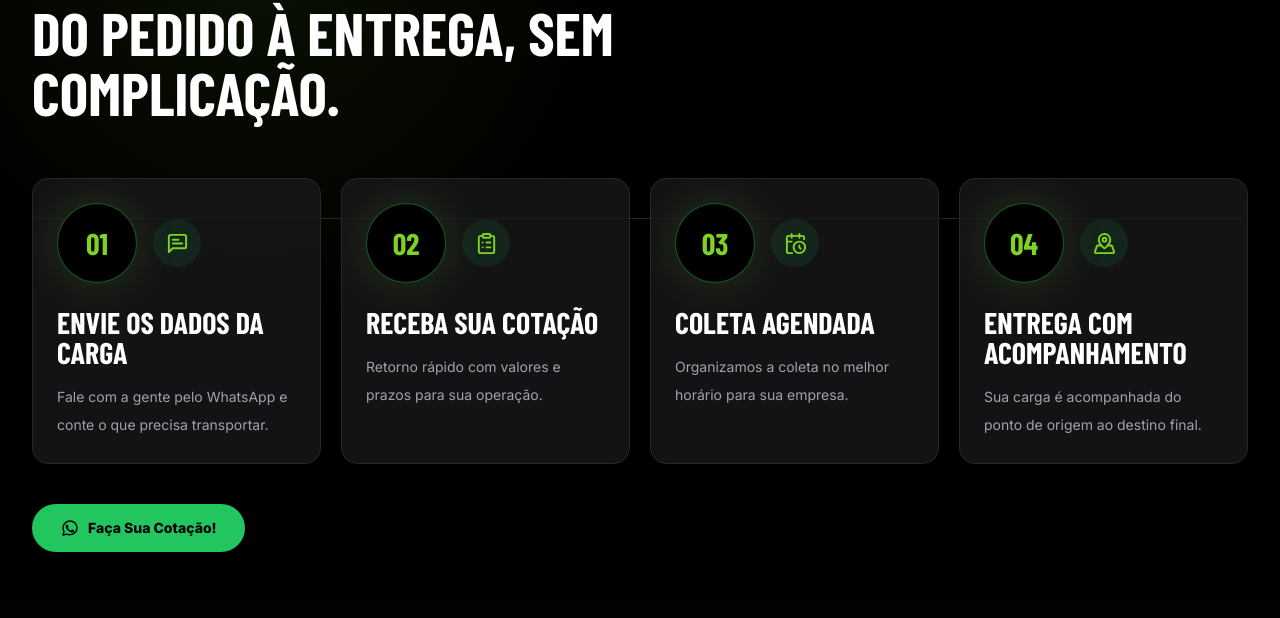
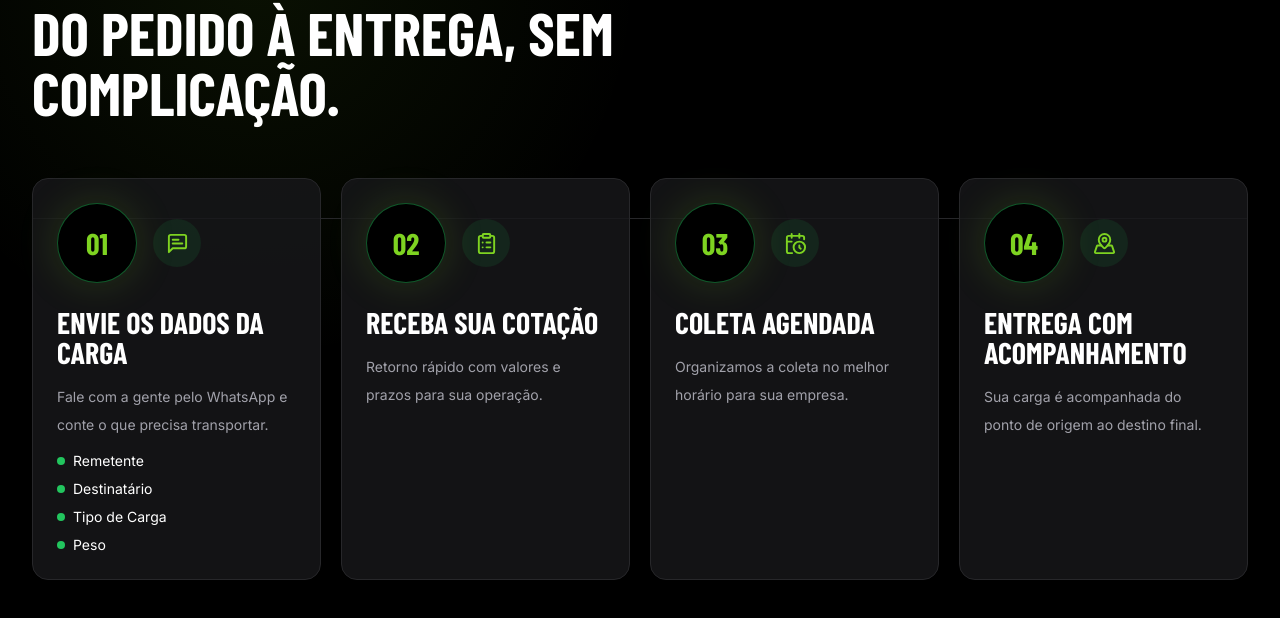
Before and after one commit to asafe750/GRUPO-BARONNE, a Next.js app: page / in a window 1280 px wide. Shown: the part 2432-3050 px from the top of the page. Built offline with nearby package versions, Linux system fonts and the light colour scheme; a web font is replaced by a local one.

Commit message:
Adiciona dados no primeiro passo

```diff
--- a/components/ComoFunciona.tsx
+++ b/components/ComoFunciona.tsx
@@ -12,7 +12,8 @@ const steps = [
     number: "01",
     icon: MessageSquareText,
     title: "Envie os dados da carga",
-    description: "Fale com a gente pelo WhatsApp e conte o que precisa transportar."
+    description: "Fale com a gente pelo WhatsApp e conte o que precisa transportar.",
+    details: ["Remetente", "Destinatário", "Tipo de Carga", "Peso"]
   },
   {
     number: "02",
@@ -62,7 +63,7 @@ export function ComoFunciona() {
         <div className="relative mt-14">
           <div className="absolute left-0 right-0 top-10 hidden h-px bg-zinc-800 lg:block" />
           <div className="grid gap-5 lg:grid-cols-4">
-            {steps.map(({ number, icon: Icon, title, description }) => (
+            {steps.map(({ number, icon: Icon, title, description, details }) => (
               <article
                 key={number}
                 className="interactive-card relative rounded-2xl border border-zinc-800 bg-zinc-900/80 p-6"
@@ -79,6 +80,16 @@ export function ComoFunciona() {
                   {title}
                 </h3>
                 <p className="mt-4 text-sm leading-7 text-zinc-400">{description}</p>
+                {details ? (
+                  <ul className="mt-3 grid gap-2 text-sm text-white">
+                    {details.map((detail) => (
+                      <li key={detail} className="flex items-center gap-2">
+                        <span className="h-2 w-2 shrink-0 rounded-full bg-brand-green" />
+                        <span>{detail}</span>
+                      </li>
+                    ))}
+                  </ul>
+                ) : null}
               </article>
             ))}
           </div>
```
